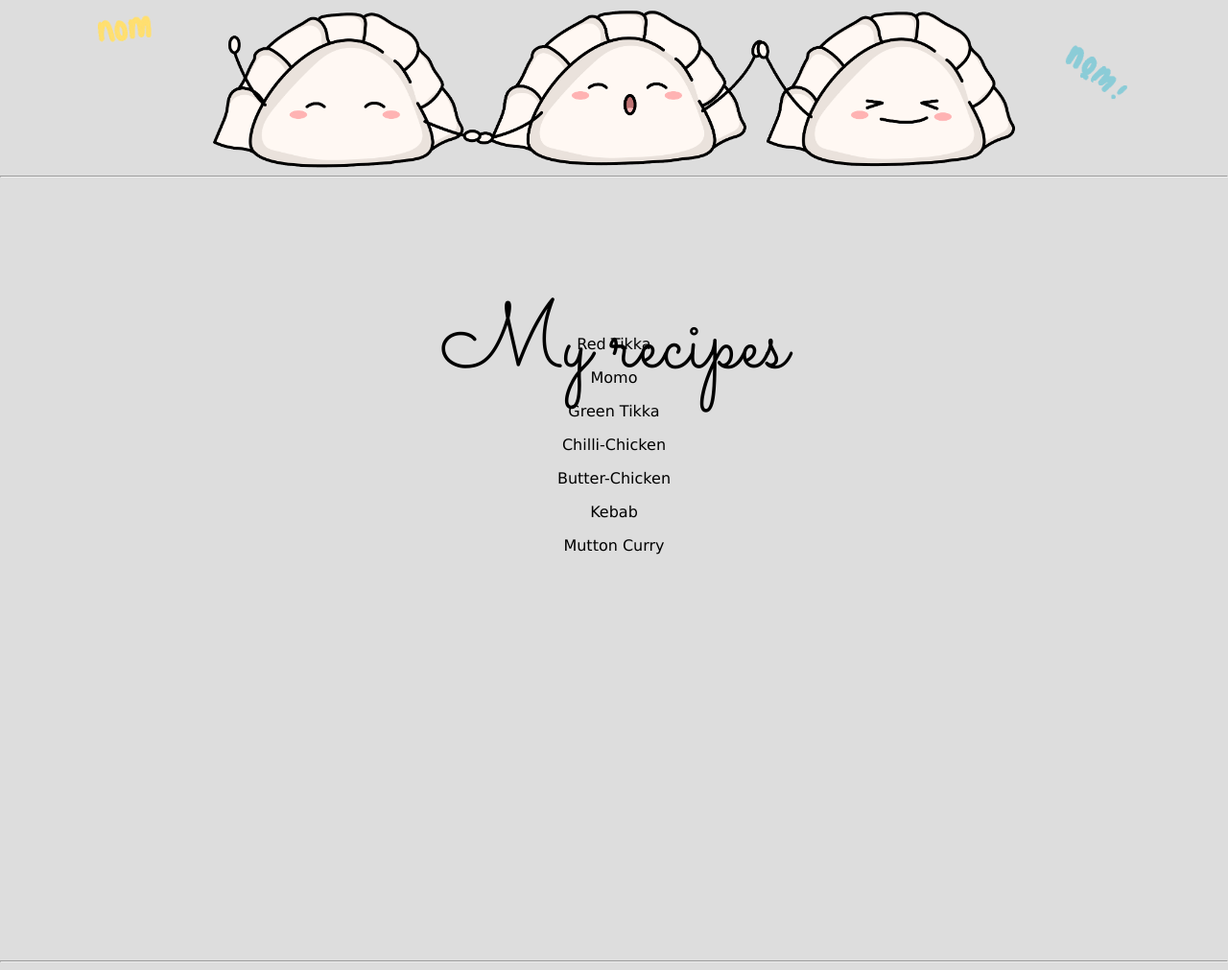
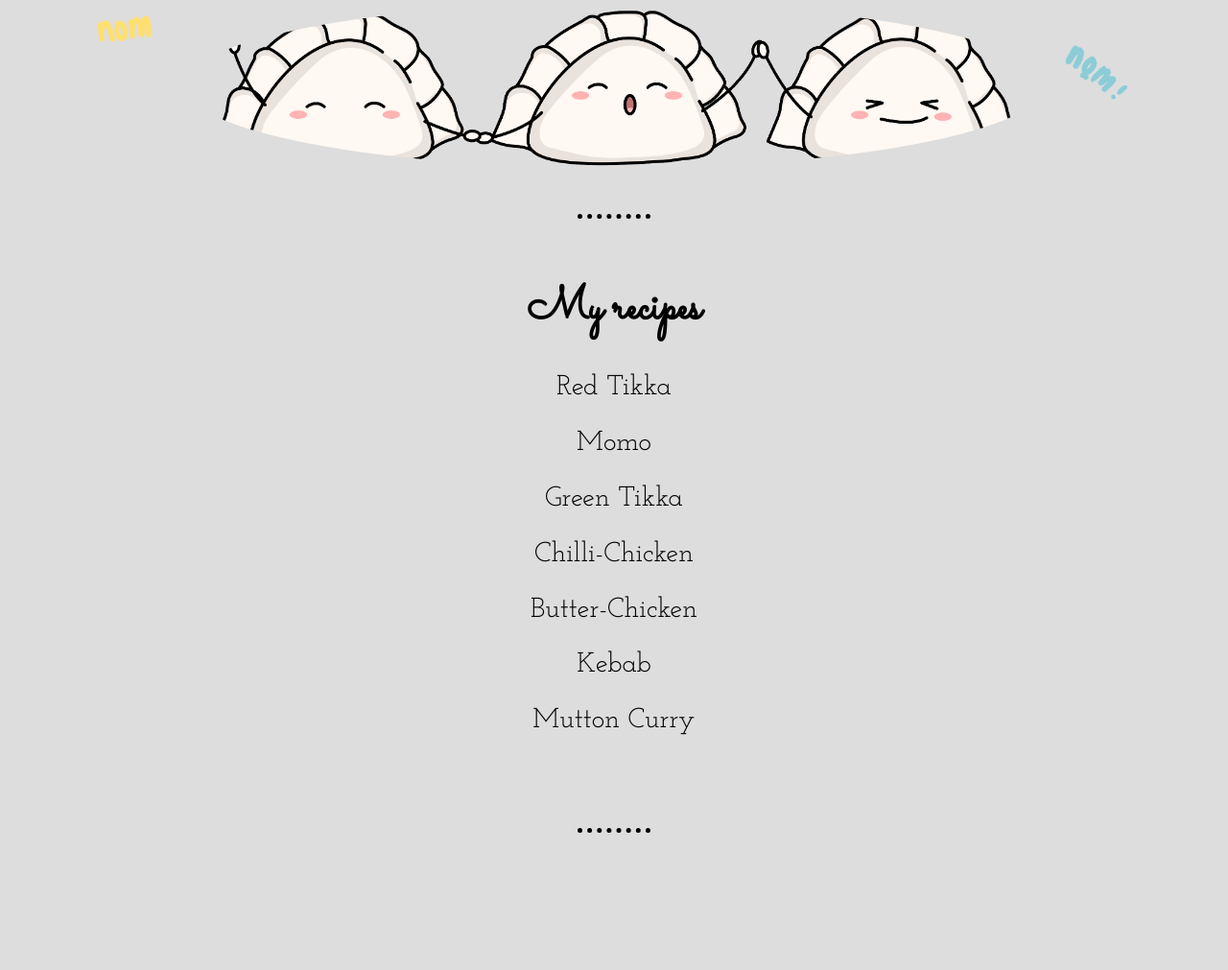
Before and after one commit to KhyatiBhosle05/mywb, a plain HTML site: page index.html in a window 1280 px wide. Shown: the part 625-1636 px from the top of the page at 96% size. Drawn offline with Linux system fonts and the light colour scheme.

Commit message:
Update style.css

```diff
--- a/style.css
+++ b/style.css
@@ -6,13 +6,19 @@ body{
     font-family:verdana, sans-serif;
 }
 
+p{font-family: 'Josefin Slab', serif;}
+
+img{
+    border-radius: 100%;
+}
+/*******************************************************top screen*********************************************************/
 .top{
-    height:100vh;
+    height: 100vh;
     margin-top: 0%;
     padding-top: 0%;
 }
 
-h1{
+.hd1{
     font-family: 'Sacramento', cursive;
 
     margin: 0;
@@ -82,8 +88,76 @@ h1{
     bottom:7%;
 }
 
+hr{
+    border-style: none;
+    border-top-style: dotted;
+    border-width: 5px;
+    height: 0px;
+    width: 6%;}
+
+.hr1{
+    position:absolute;
+    top: 105%;
+    left: 47%;
+}
+/*******************************************************middle screen*********************************************************/
 
 .middle{
-    background-color: d3e0ea;
+    background-color:#dddddd;
+    height: 100vh;
+    margin-top: 0%;
+    padding-top: 0%;
+}
+
+.hd2{
+    font-family: 'Sacramento', cursive;
+    font-size: 300%;
+    position: relative;
+    top:10%;
+}
+
+.rt{font-size: 180%;
+    position: relative;
+    top:10%;
+
+}
+
+.m{font-size: 180%;
+    position: relative;
+    top:10%;}
+
+.gt{font-size: 180%;
+    position: relative;
+    top:10%;}
+
+.cc{font-size: 180%;
+    position: relative;
+    top:10%;}
+
+.bc{font-size: 180%;
+    position: relative;
+    top:10%;}
+
+.kb{font-size: 180%;
+    position: relative;
+    top:10%;}
+
+.mc{
+    font-size: 180%;
+    position: relative;
+    top:10%;
+}
+
+.hr2{
+    position:absolute;
+    top: 185%;
+    left: 47%;
+}
+
+
+/*****************************************************bottom screen*********************************************************/
+
+.bottom{
+    background-color: #dddddd;
     height: 100vh;
 }
```
